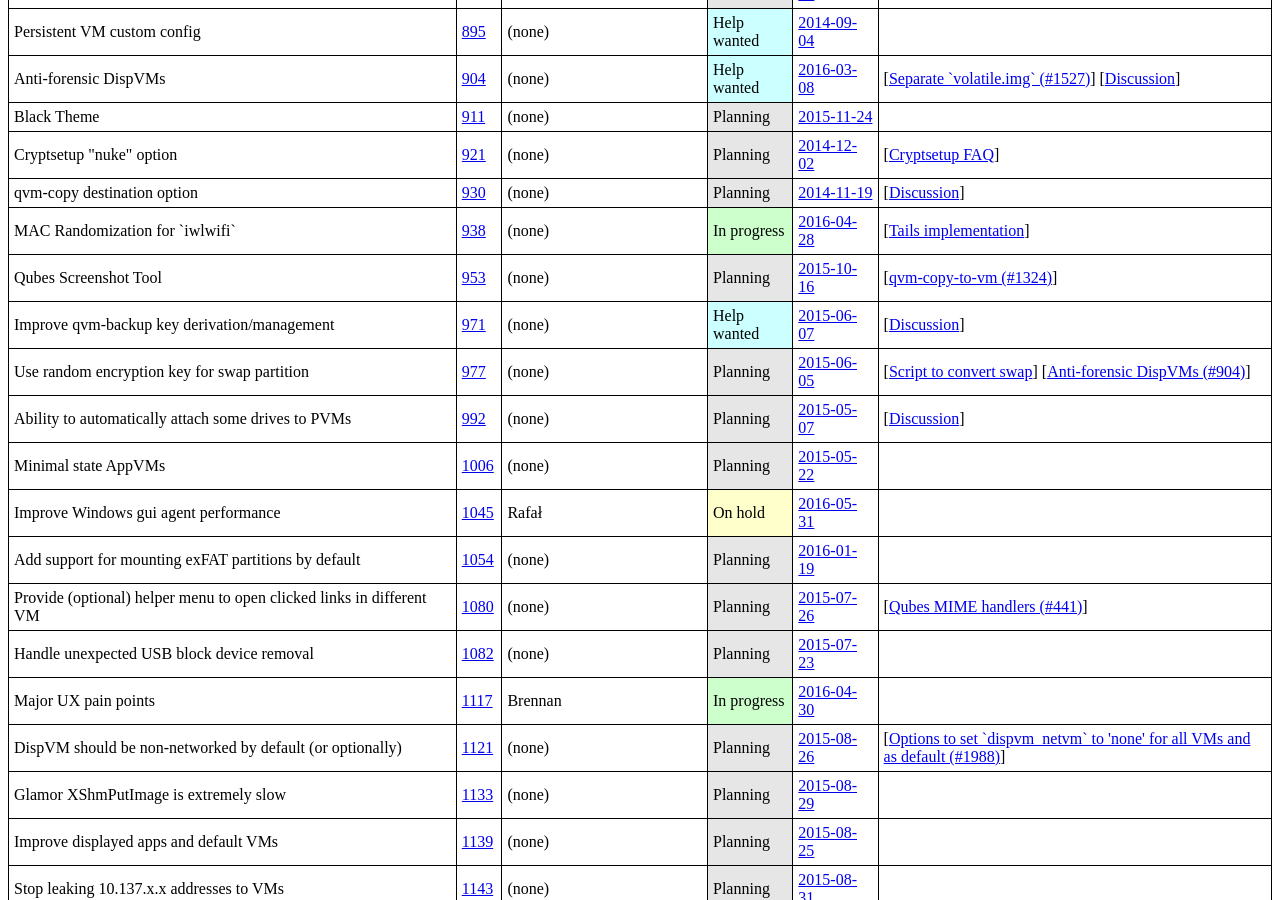
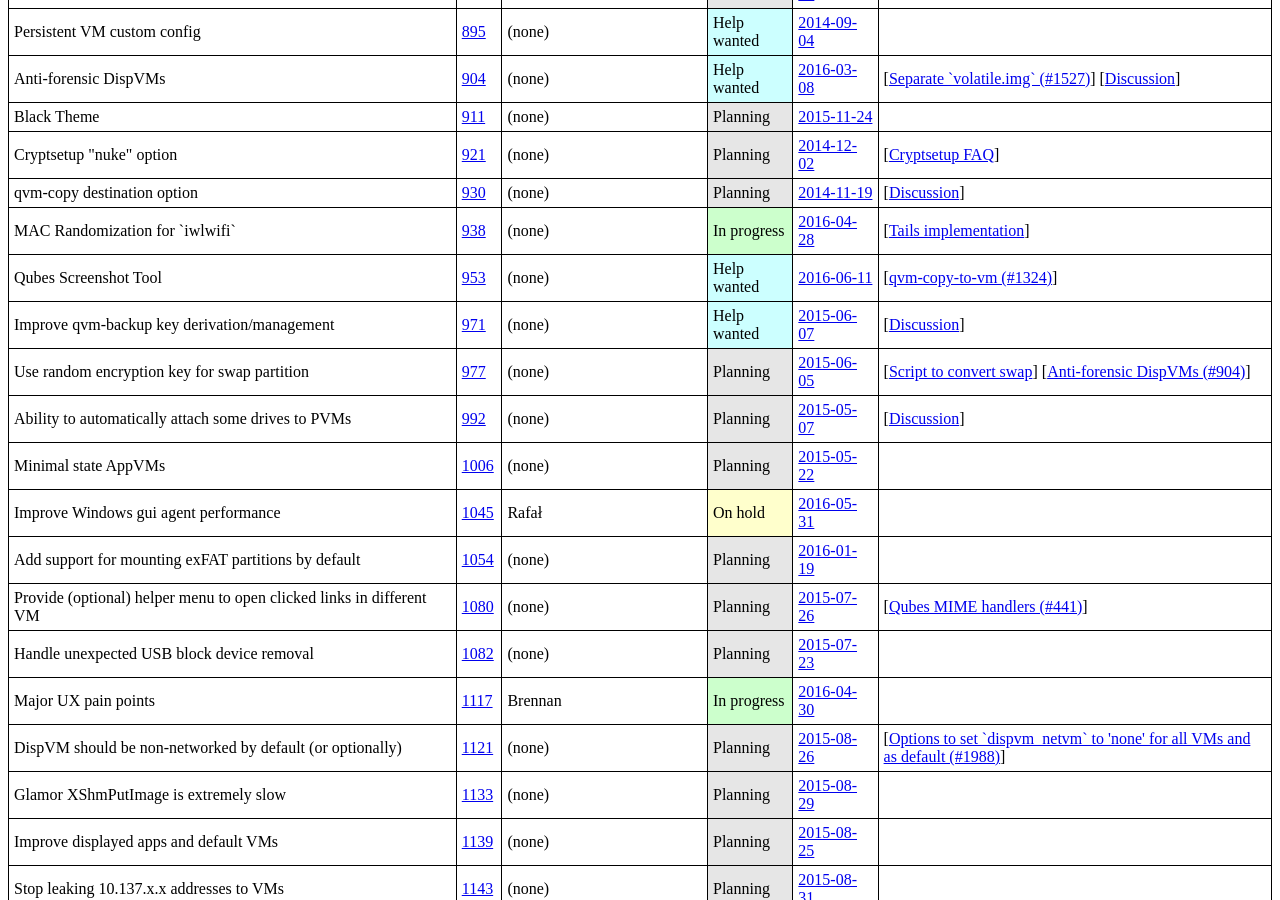
Before and after one commit to QubesOS/qubes-issues, a Jekyll site: the page built from index.md, in a window 1280 px wide and 900 px high, scrolled down 1140 px. Built offline with Jekyll 4.4.1, drawn with Linux system fonts in a browser that asks for light colours.

Commit message:
Update #953

```diff
--- a/_data/features.yml
+++ b/_data/features.yml
@@ -414,11 +414,11 @@
   issue  : 953
   devs   :
   status :
-    term   :
-    url    :
-  updated:
-    date   : 2015-10-16
-    url    : https://github.com/QubesOS/qubes-issues/issues/953#issuecomment-148734874
+    term   : Help wanted
+    url    :
+  updated:
+    date   : 2016-06-11
+    url    : https://github.com/QubesOS/qubes-issues/issues/953#issuecomment-225362013
   info   :
   - desc   : qvm-copy-to-vm (#1324)
     url    : https://github.com/QubesOS/qubes-issues/issues/1324
```
